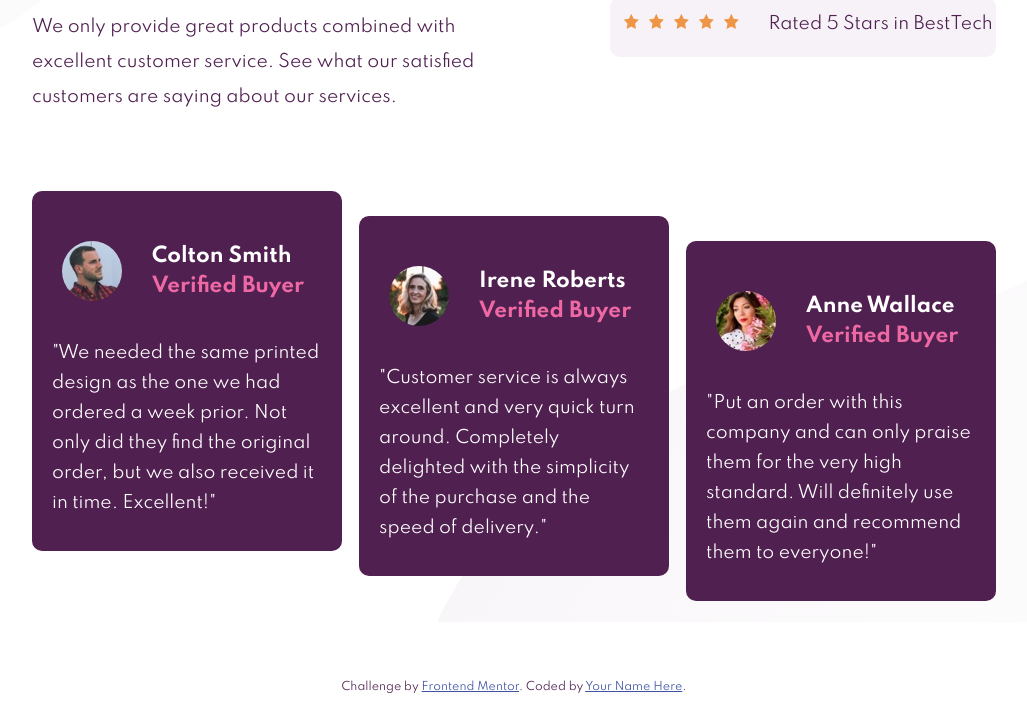
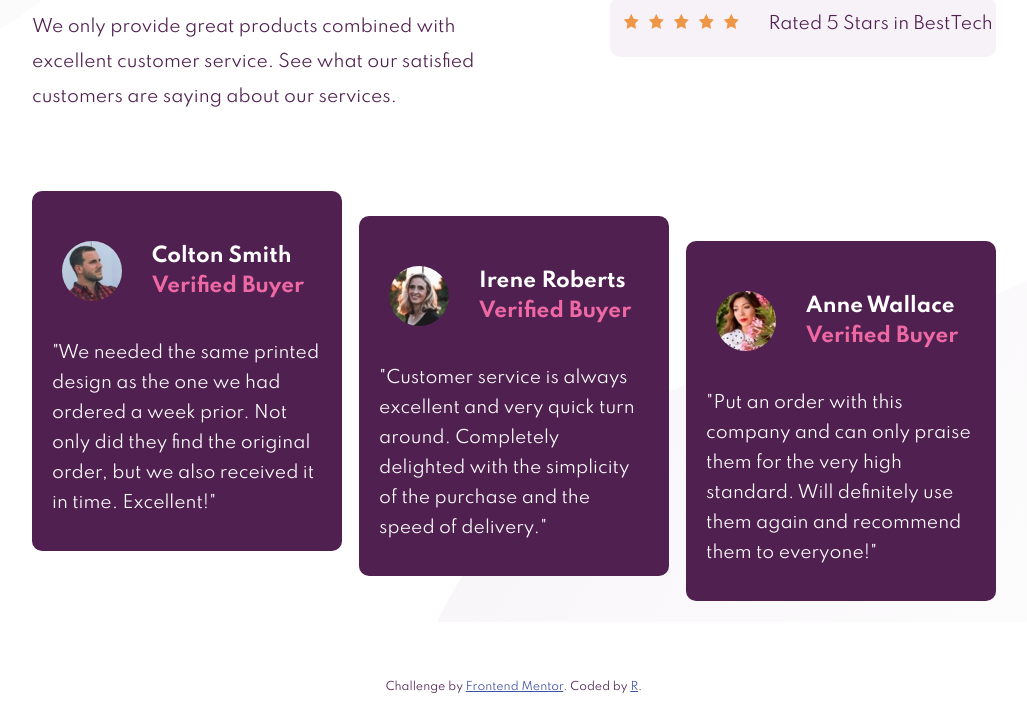
Before and after one commit to Raman04210/Frontend-mentor, a plain HTML site: page index.html in a window 1280 px wide. Shown: the part 291-993 px from the top of the page, without its empty margins (126-1153 px from the left). Drawn offline with Linux system fonts and the light colour scheme.

Commit message:
just added name

```diff
--- a/index.html
+++ b/index.html
@@ -219,7 +219,7 @@
       Challenge by
       <a href="https://www.frontendmentor.io?ref=challenge" target="_blank"
         >Frontend Mentor</a
-      >. Coded by <a href="#">Your Name Here</a>.
+      >. Coded by <a href="#">R</a>.
     </div>
   </body>
 </html>
```
Also changed, not shown: 1 other file.
